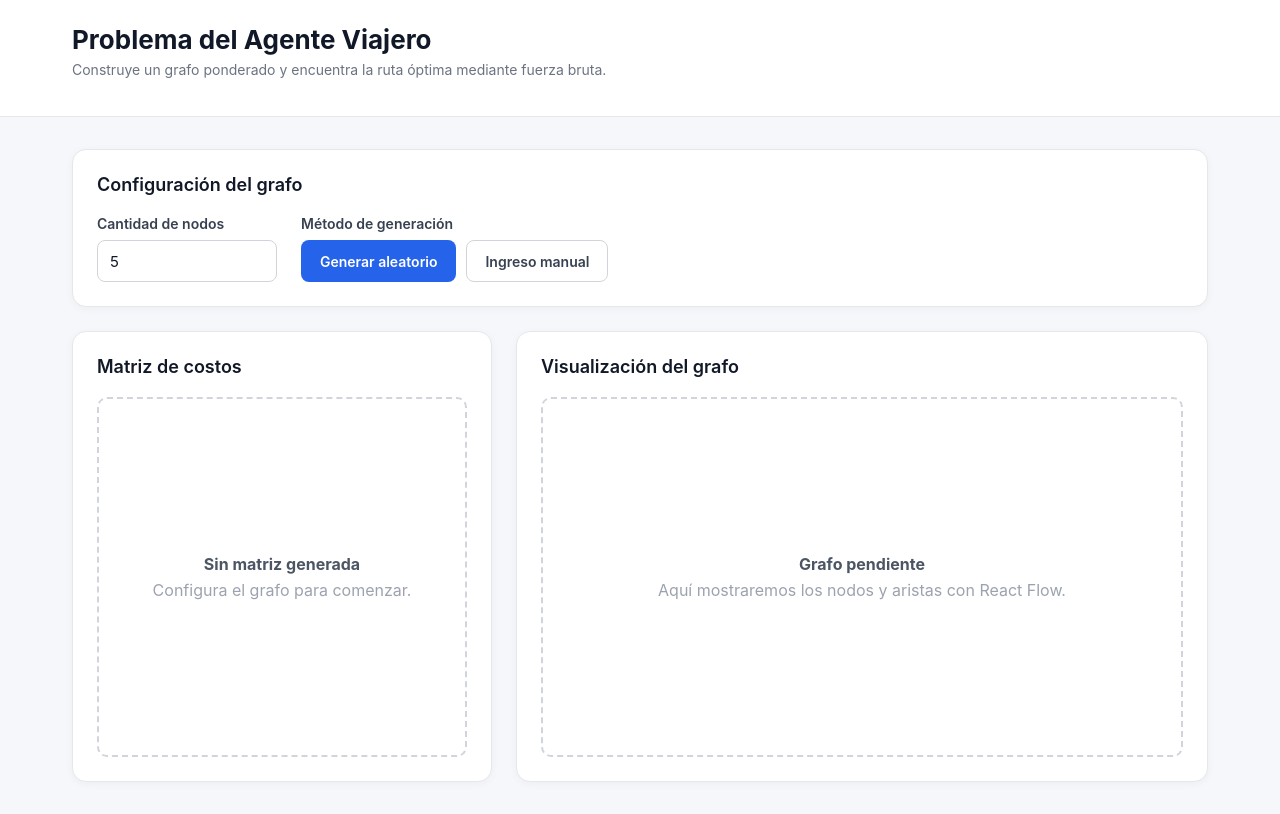
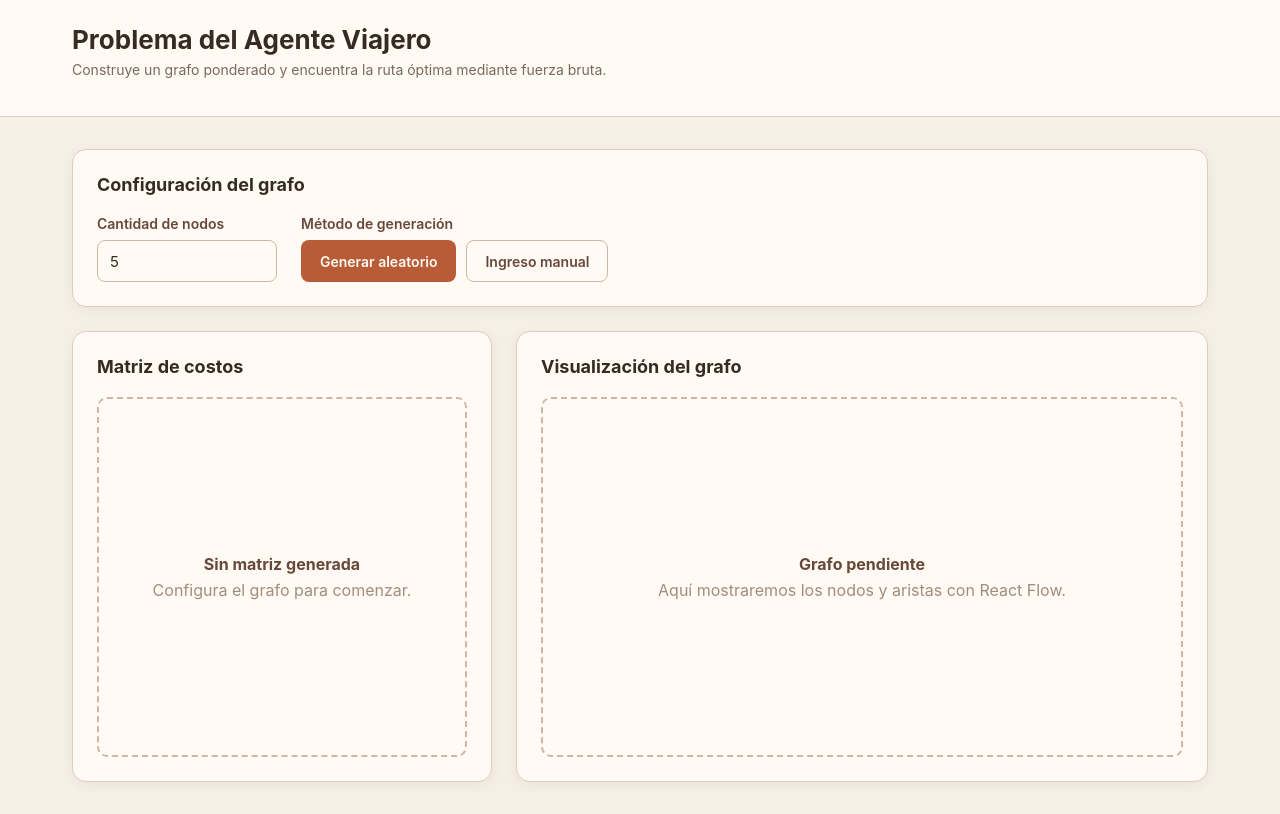
Before and after one commit to Adriatikk7/proyecto-agente-viajero, a React (Vite) app: page / in a window 1280 px wide. Built offline with nearby package versions, Linux system fonts and the light colour scheme.

Commit message:
Refactor estilos en App.css para utilizar variables CSS y mejorar la coherencia visual

```diff
--- a/src/App.css
+++ b/src/App.css
@@ -1,12 +1,12 @@
 .app {
   min-height: 100vh;
-  background: #f5f7fb;
-  color: #172033;
+  background: var(--bg);
+  color: var(--text);
 }
 
 .app-header {
-  background: #ffffff;
-  border-bottom: 1px solid #e5e7eb;
+  background: var(--surface);
+  border-bottom: 1px solid var(--border);
 }
 
 .header-content {
@@ -19,12 +19,12 @@
   margin: 0;
   font-size: 26px;
   font-weight: 700;
-  color: #111827;
+  color: var(--text);
 }
 
 .header-content p {
   margin-top: 6px;
-  color: #6b7280;
+  color: var(--text-secondary);
   font-size: 14px;
 }
 
@@ -35,18 +35,18 @@
 }
 
 .card {
-  background: #ffffff;
-  border: 1px solid #e5e7eb;
+  background: var(--surface);
+  border: 1px solid var(--border);
   border-radius: 14px;
   padding: 24px;
-  box-shadow: 0 2px 8px rgba(0, 0, 0, 0.04);
+  box-shadow: 0 3px 12px rgba(70, 45, 30, 0.06);
 }
 
 .card h2 {
   margin: 0 0 20px;
   font-size: 18px;
-  font-weight: 600;
-  color: #111827;
+  font-weight: 650;
+  color: var(--text);
 }
 
 .configuration {
@@ -69,24 +69,24 @@
 .field label {
   font-size: 14px;
   font-weight: 600;
-  color: #374151;
+  color: var(--brown);
 }
 
 .number-input {
   width: 180px;
   height: 42px;
   padding: 0 12px;
-  border: 1px solid #d1d5db;
+  border: 1px solid var(--border-strong);
   border-radius: 8px;
-  background: white;
-  color: #111827;
+  background: var(--surface);
+  color: var(--text);
   font-size: 15px;
   outline: none;
 }
 
 .number-input:focus {
-  border-color: #2563eb;
-  box-shadow: 0 0 0 3px rgba(37, 99, 235, 0.1);
+  border-color: var(--primary);
+  box-shadow: 0 0 0 3px var(--primary-soft);
 }
 
 .actions {
@@ -102,34 +102,43 @@
   font-size: 14px;
   font-weight: 600;
   cursor: pointer;
-  transition: 0.2s ease;
+  transition:
+    background 0.2s ease,
+    border-color 0.2s ease,
+    transform 0.15s ease;
+}
+
+.button:active {
+  transform: translateY(1px);
 }
 
 .button-primary {
-  background: #2563eb;
-  color: white;
+  background: var(--primary);
+  color: #fffaf3;
 }
 
 .button-primary:hover {
-  background: #1d4ed8;
+  background: var(--primary-hover);
 }
 
 .button-secondary {
-  background: white;
-  color: #374151;
-  border-color: #d1d5db;
+  background: var(--surface);
+  color: var(--brown);
+  border-color: var(--border-strong);
 }
 
 .button-secondary:hover {
-  background: #f9fafb;
+  background: var(--surface-soft);
+  border-color: var(--primary);
 }
 
 .error {
   margin-top: 16px;
   padding: 12px 14px;
+  border: 1px solid #e2b8a4;
   border-radius: 8px;
-  background: #fef2f2;
-  color: #b91c1c;
+  background: #fae9df;
+  color: #913f2a;
   font-size: 14px;
 }
 
@@ -154,14 +163,14 @@
   min-width: 52px;
   text-align: center;
   border-radius: 7px;
-  background: #eff6ff;
-  color: #1e40af;
-  font-weight: 600;
+  background: var(--primary-soft);
+  color: #87432c;
+  font-weight: 650;
 }
 
 .matrix td.diagonal {
-  background: #f3f4f6;
-  color: #9ca3af;
+  background: var(--surface-soft);
+  color: #a49385;
 }
 
 .empty-graph {
@@ -170,13 +179,13 @@
   flex-direction: column;
   align-items: center;
   justify-content: center;
-  border: 2px dashed #d1d5db;
+  border: 2px dashed var(--border-strong);
   border-radius: 10px;
-  color: #9ca3af;
+  color: #a08e7e;
 }
 
 .empty-graph strong {
-  color: #4b5563;
+  color: var(--brown);
   margin-bottom: 6px;
 }
 
```
